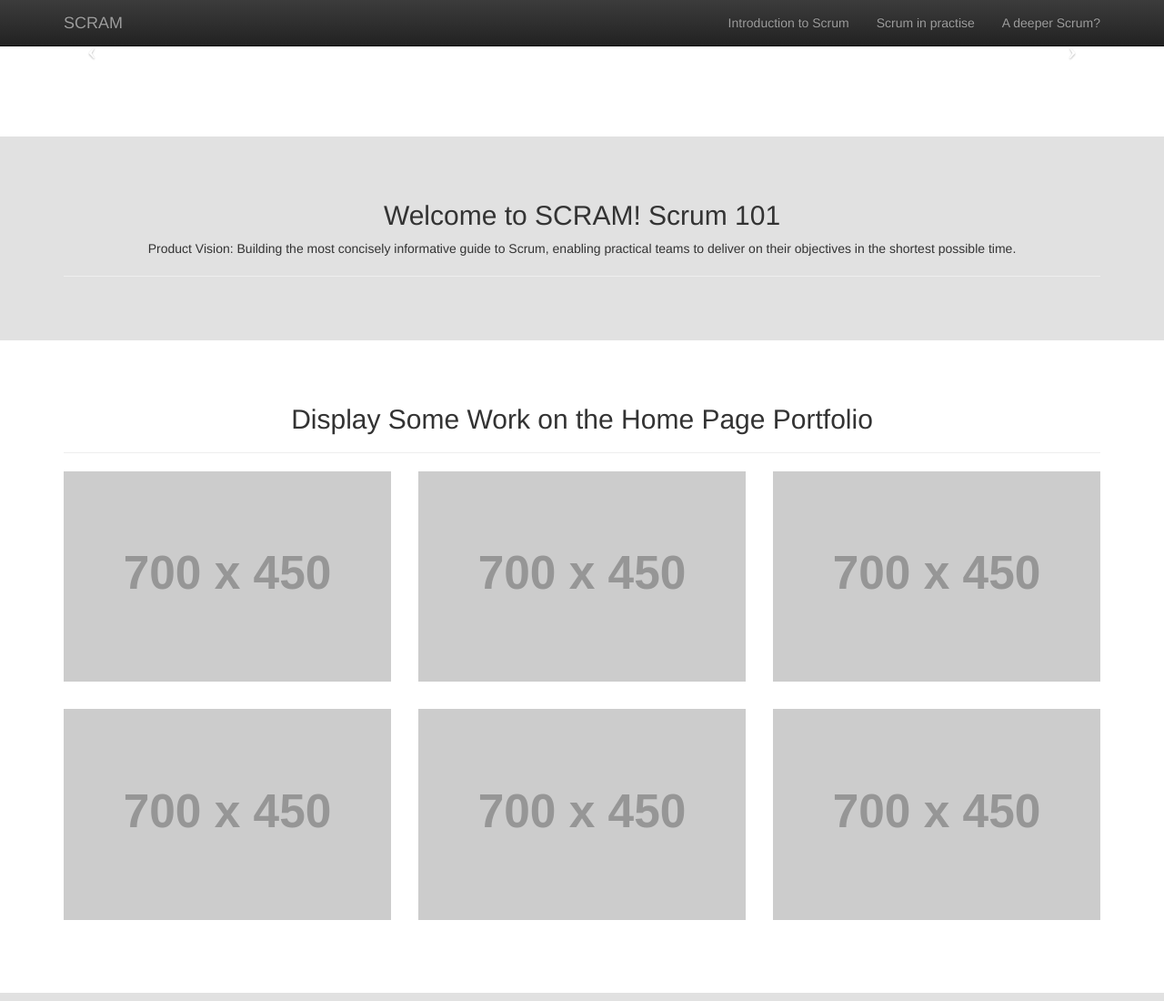
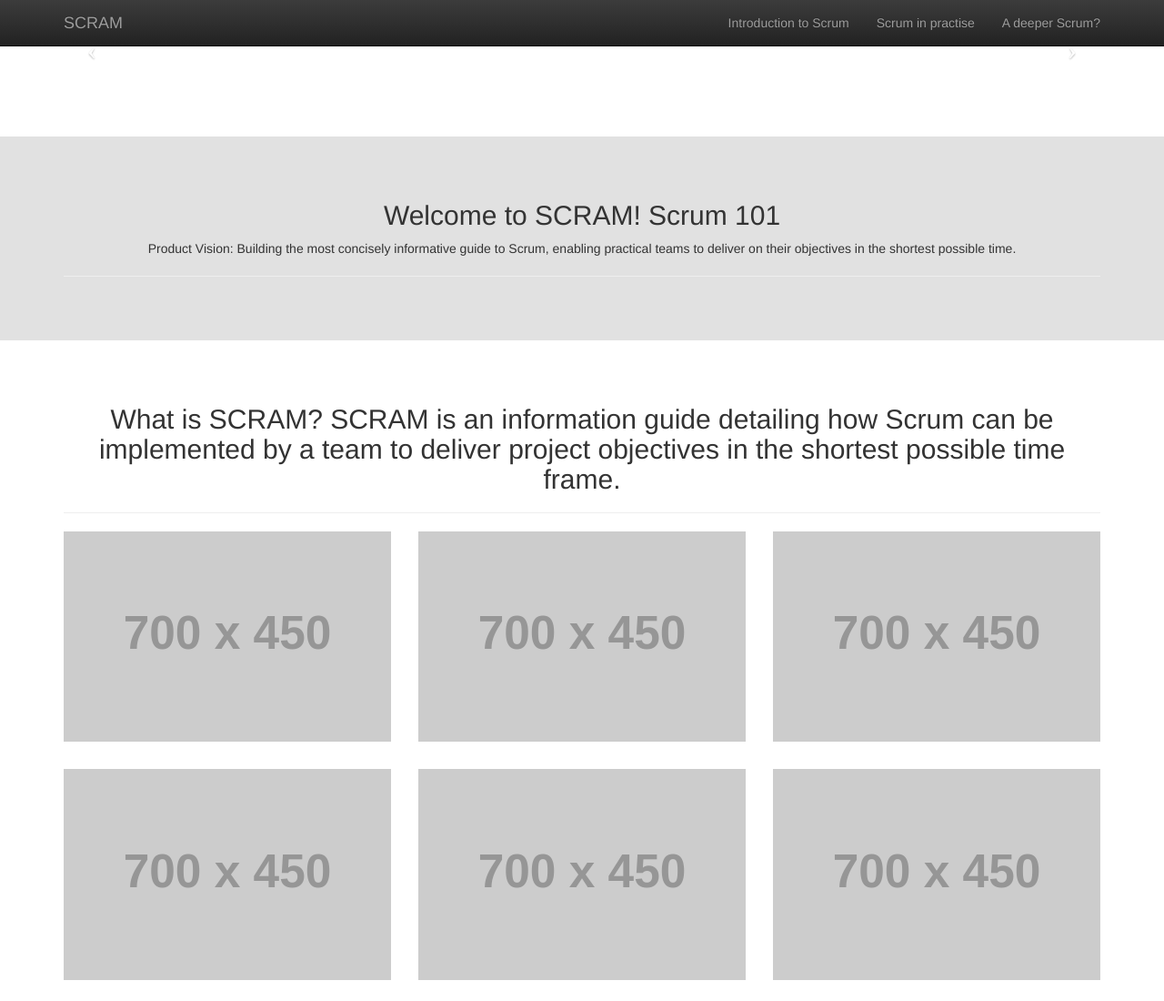
Before and after one commit to joanmarcriera/scram, a plain HTML site: page index.html in a window 1280 px wide. Shown: the top 1100 px of the page at 91% size. Drawn offline with nearby package versions, Linux system fonts and the light colour scheme; some packages are replaced by stand-ins of ours; placeholder pictures from the web are drawn by us.

Commit message:
updated description, title

```diff
--- a/index.html
+++ b/index.html
@@ -13,7 +13,7 @@
     <title>SCRAM - We kick Scrum!</title>
     <meta charset="utf-8">
     <meta http-equiv="X-UA-Compatible" content="IE=edge,chrome=1">
-    <meta name="description" content="ACME Inc.">
+    <meta name="description" content="The rapidly reducing SCRUM">
     <meta name="viewport" content="width=device-width, initial-scale=1">
 
     <!-- Vendor: Bootstrap Stylesheets http://getbootstrap.com -->
--- a/partials/home.html
+++ b/partials/home.html
@@ -53,7 +53,8 @@
 
         <div class="row">
             <div class="col-lg-12 text-center">
-                <h2>Display Some Work on the Home Page Portfolio</h2>
+                <h2>What is SCRAM? SCRAM is an information guide detailing how Scrum can be implemented by a team to deliver project objectives in the shortest possible time frame.
+</h2>
                 <hr>
             </div>
             <div class="col-lg-4 col-md-4 col-sm-6">
```
